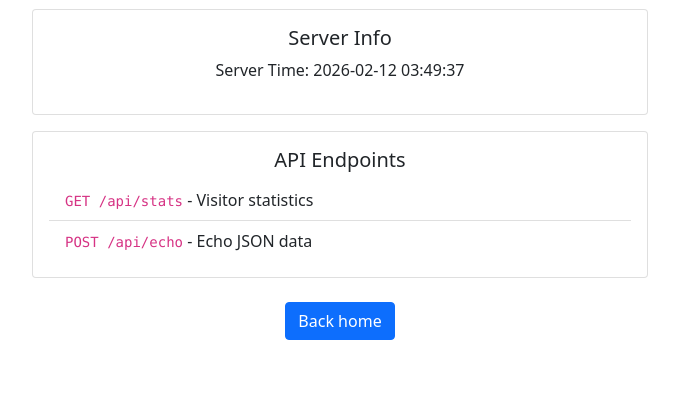
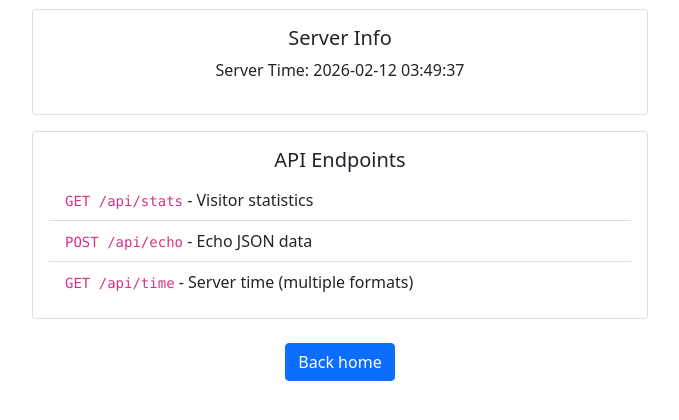
Before and after one commit to stevenernst131/embr-test-apps, a Flask app: page /dashboard in a window 1280 px wide. Shown: the part 284-704 px from the top of the page, without its empty margins (300-979 px from the left). Run offline with Flask 3, Linux system fonts and the light colour scheme; some libraries are stand-ins or nearby versions.

Commit message:
Add time API, greeting timestamp, and UI polish

```diff
--- a/app.py
+++ b/app.py
@@ -28,7 +28,8 @@ def hello():
 
    if name:
        print('Request for hello page received with name=%s' % name)
-       return render_template('hello.html', name=name)
+       return render_template('hello.html', name=name,
+                              greeting_time=datetime.now().strftime('%I:%M %p'))
    else:
        print('Request for hello page received with no name or blank name -- redirecting')
        return redirect(url_for('index'))
@@ -51,6 +52,16 @@ def echo():
         'received_at': datetime.now().isoformat()
     })
 
+@app.route('/api/time')
+def server_time():
+    """Return current server time in multiple formats."""
+    now = datetime.now()
+    return jsonify({
+        'iso': now.isoformat(),
+        'readable': now.strftime('%B %d, %Y at %I:%M %p'),
+        'unix': int(now.timestamp())
+    })
+
 @app.route('/dashboard')
 def dashboard():
     """Dashboard page showing stats and server info."""
--- a/templates/dashboard.html
+++ b/templates/dashboard.html
@@ -29,6 +29,7 @@
                         <ul class="list-group list-group-flush text-start">
                             <li class="list-group-item"><code>GET /api/stats</code> - Visitor statistics</li>
                             <li class="list-group-item"><code>POST /api/echo</code> - Echo JSON data</li>
+                            <li class="list-group-item"><code>GET /api/time</code> - Server time (multiple formats)</li>
                         </ul>
                     </div>
                 </div>
--- a/templates/hello.html
+++ b/templates/hello.html
@@ -10,10 +10,11 @@
         <div class="px-4 py-3 my-2 text-center">
             <img class="d-block mx-auto mb-4" src="{{ url_for('static', filename='images/azure-icon.svg') }}" alt="Azure Logo" width="192" height="192"/>
             <!-- <img  src="/docs/5.1/assets/brand/bootstrap-logo.svg" alt="" width="72" height="57"> -->
-            <h1 class="display-6 fw-bold">Hello {{name}}</h1>
+            <h1 class="display-6 fw-bold">Hello {{name}}! 👋</h1>
             <p class="fs-5">
                 It is nice to meet you!
             </p>
+            <p class="text-muted">Greeted at {{ greeting_time }}</p>
             <a href="{{ url_for('index') }}" class="btn btn-primary btn-lg px-4 gap-3">Back home</a>
           </div>
      </main>
```
